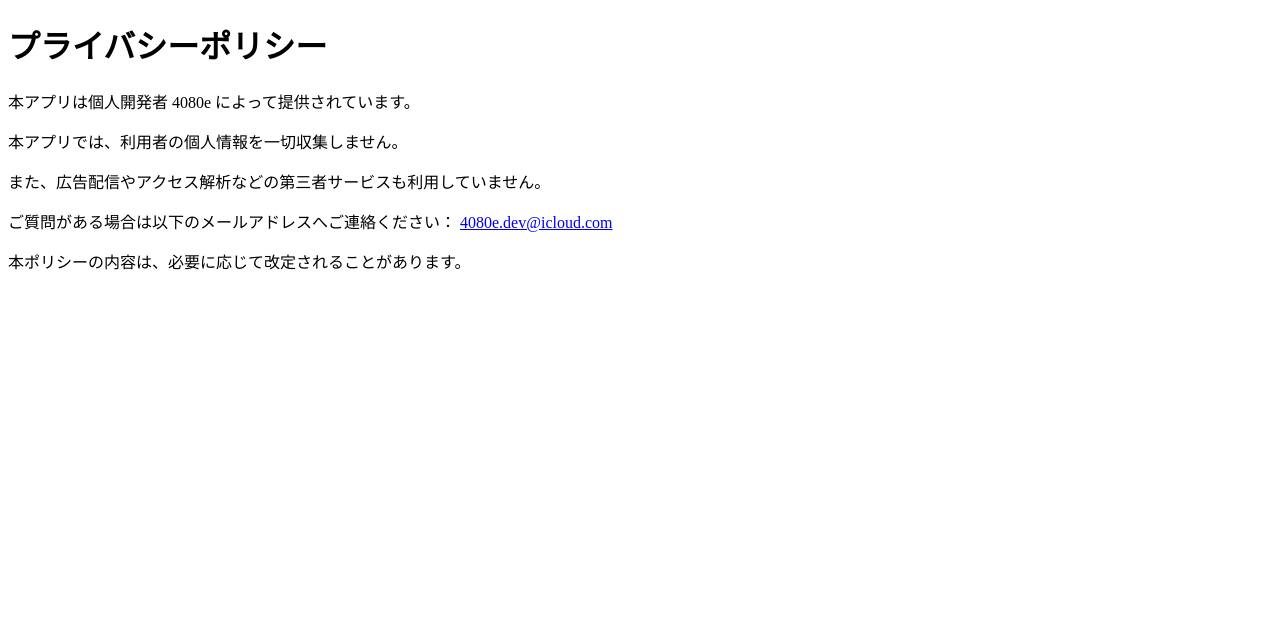
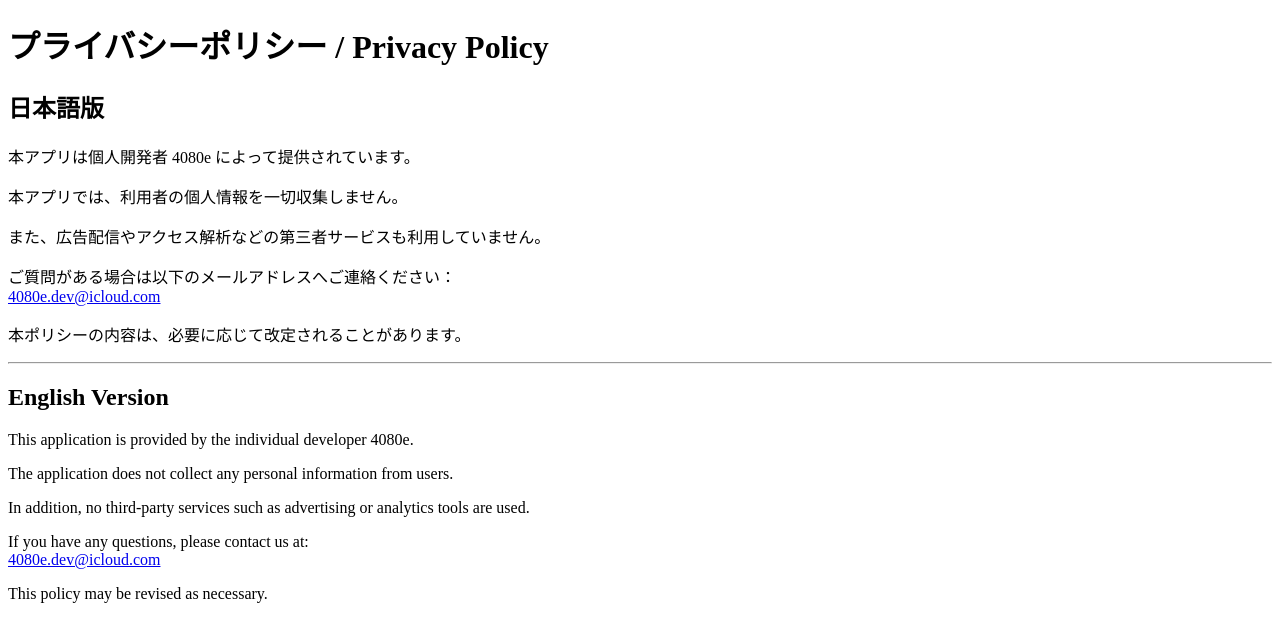
Before and after one commit to 4080e/myapp-support, a plain HTML site: page privacy.html in a window 1280 px wide. Drawn offline with Linux system fonts and the light colour scheme.

Commit message:
Update privacy.html

```diff
--- a/privacy.html
+++ b/privacy.html
@@ -5,12 +5,24 @@
   <title>MyApp プライバシーポリシー</title>
 </head>
 <body>
-  <h1>プライバシーポリシー</h1>
+  <h1>プライバシーポリシー / Privacy Policy</h1>
+
+  <h2>日本語版</h2>
   <p>本アプリは個人開発者 4080e によって提供されています。</p>
   <p>本アプリでは、利用者の個人情報を一切収集しません。</p>
   <p>また、広告配信やアクセス解析などの第三者サービスも利用していません。</p>
-  <p>ご質問がある場合は以下のメールアドレスへご連絡ください：
+  <p>ご質問がある場合は以下のメールアドレスへご連絡ください：<br>
   <a href="mailto:4080e.dev@icloud.com">4080e.dev@icloud.com</a></p>
   <p>本ポリシーの内容は、必要に応じて改定されることがあります。</p>
+
+  <hr>
+
+  <h2>English Version</h2>
+  <p>This application is provided by the individual developer 4080e.</p>
+  <p>The application does not collect any personal information from users.</p>
+  <p>In addition, no third-party services such as advertising or analytics tools are used.</p>
+  <p>If you have any questions, please contact us at:<br>
+  <a href="mailto:4080e.dev@icloud.com">4080e.dev@icloud.com</a></p>
+  <p>This policy may be revised as necessary.</p>
 </body>
 </html>
```
